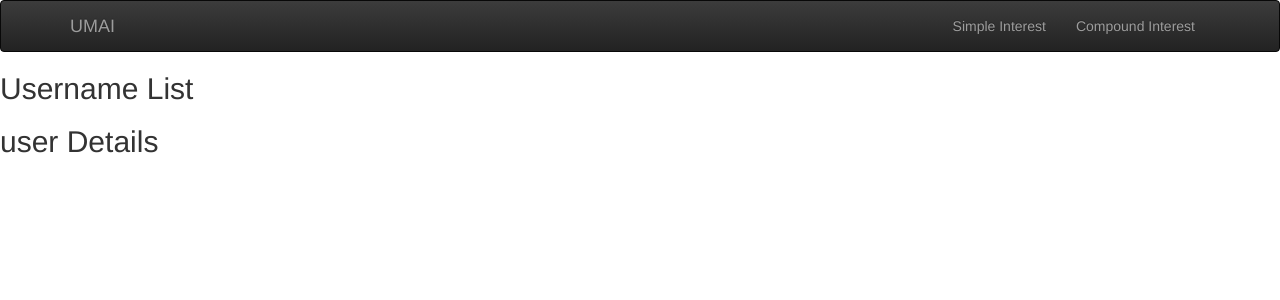
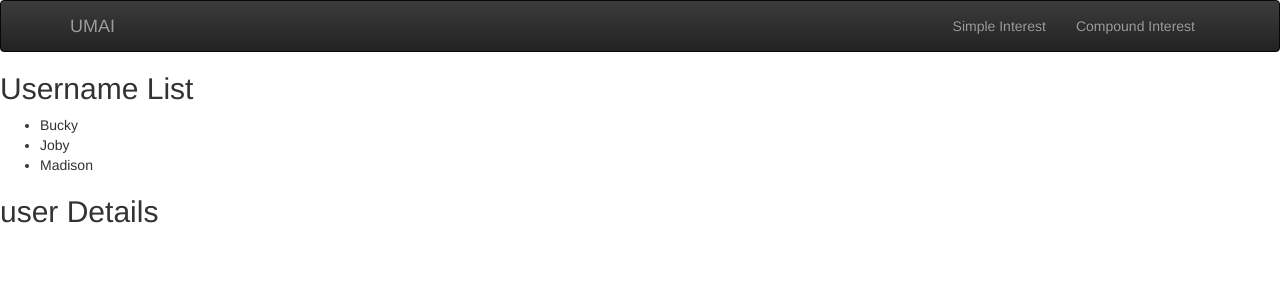
Before and after one commit to abrarShariar/UMAI-Task, a React (Create React App) app: page / in a window 1280 px wide. Shown: the top 300 px of the page. Built offline with nearby package versions, Linux system fonts and the light colour scheme.

Commit message:
passing data to components with redux

```diff
--- a/src/App.js
+++ b/src/App.js
@@ -1,6 +1,9 @@
 import React, { Component } from 'react';
 import MainNav from './components/MainNav/';
 import MainBody from './components/MainBody/';
+
+//test
+// import UserList from './containers/user-list';
 
 class App extends Component {
   render() {
--- a/src/components/MainBody/index.js
+++ b/src/components/MainBody/index.js
@@ -1,14 +1,32 @@
 import React, { Component } from 'react';
+import {bindActionCreators} from 'redux';
+import {connect} from 'react-redux';
 
 class MainBody extends Component {
+  createListItems(){
+    return this.props.users.map((user) => {
+      return (<li key={user.id}>{user.first}</li>)
+    });
+  }
+
   render() {
     return (
       <div>
         <h2>Username List</h2>
+          <ul>
+            {this.createListItems()}
+          </ul>
         <h2>user Details</h2>
       </div>
     )
   }
 }
 
-export default MainBody;
+
+function mapStateToProps(state) {
+  return {
+    users: state.users
+  };
+}
+
+export default connect(mapStateToProps)(MainBody);
```
Also changed, not shown: src/containers/user-list.js (added, +24 -0 lines).
